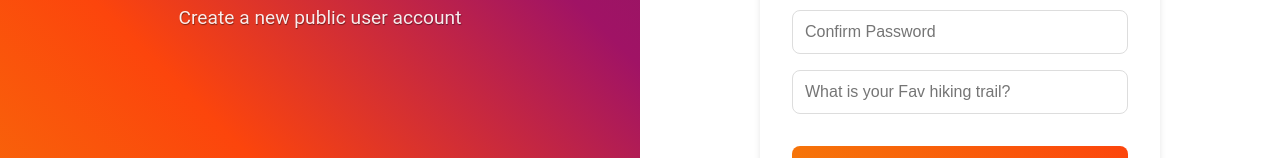
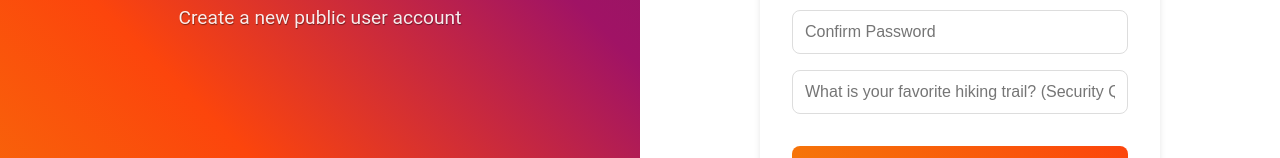
Before and after one commit to Blitz1r/CSSECDV-WEBSITE, a React (Create React App) app in the folder frontend/: page /register in a window 1280 px wide. Shown: the part 414-572 px from the top of the page. Built offline with nearby package versions, Linux system fonts and the light colour scheme; no server answers.

Commit message:
Fixed Text

```diff
--- a/frontend/src/components/Register.js
+++ b/frontend/src/components/Register.js
@@ -120,7 +120,7 @@ function Register() {
                             type="text"
                             value={securityAnswer}
                             onChange={(e) => setSecurityAnswer(e.target.value)}
-                            placeholder="What is your Fav hiking trail?"
+                            placeholder="What is your favorite hiking trail? (Security Question)"
                             required
                         />
                         <button type="submit" disabled={loading}>
```
Also changed, not shown: 1 other file (tests, documents, lock files or other folders).
